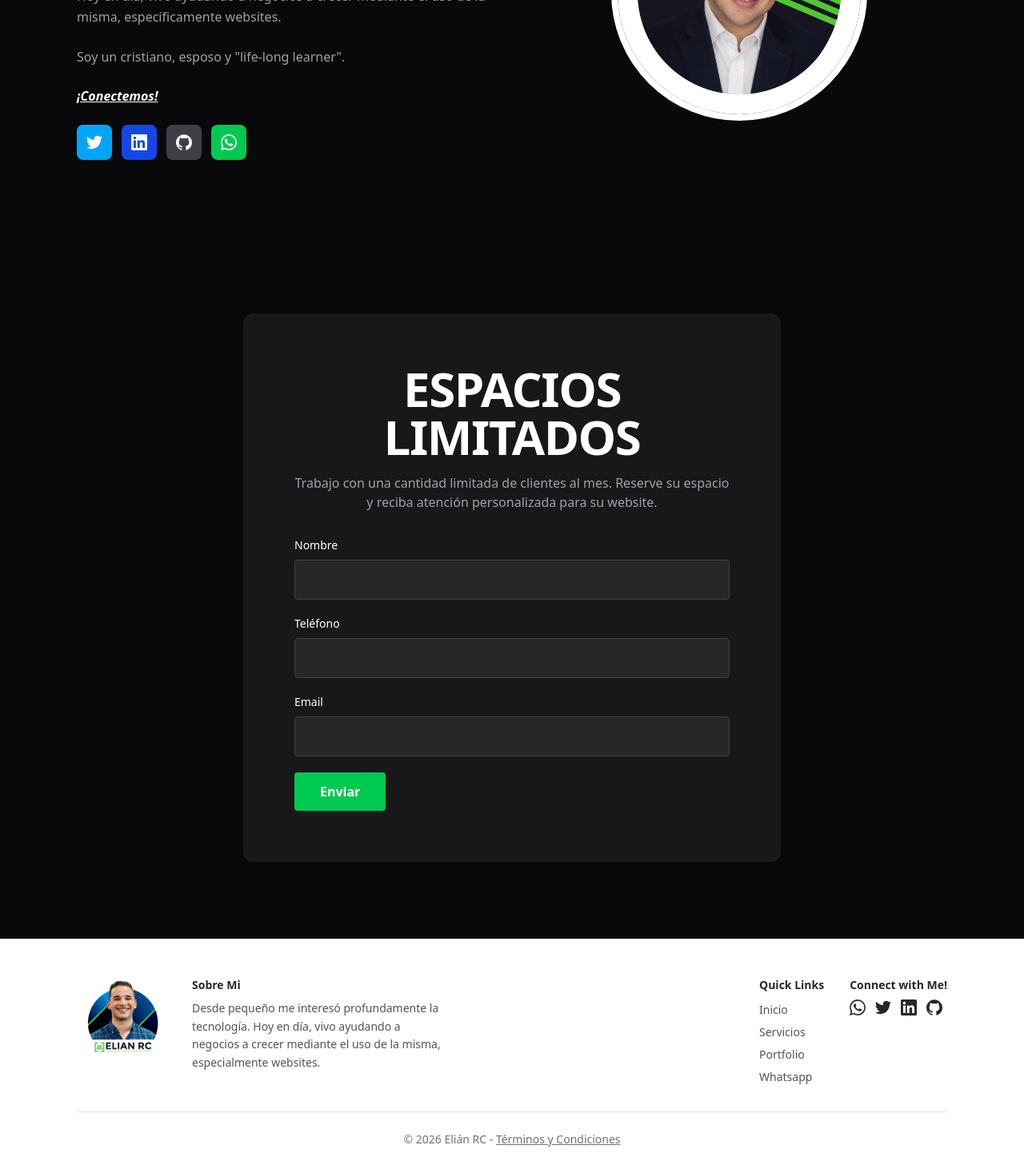
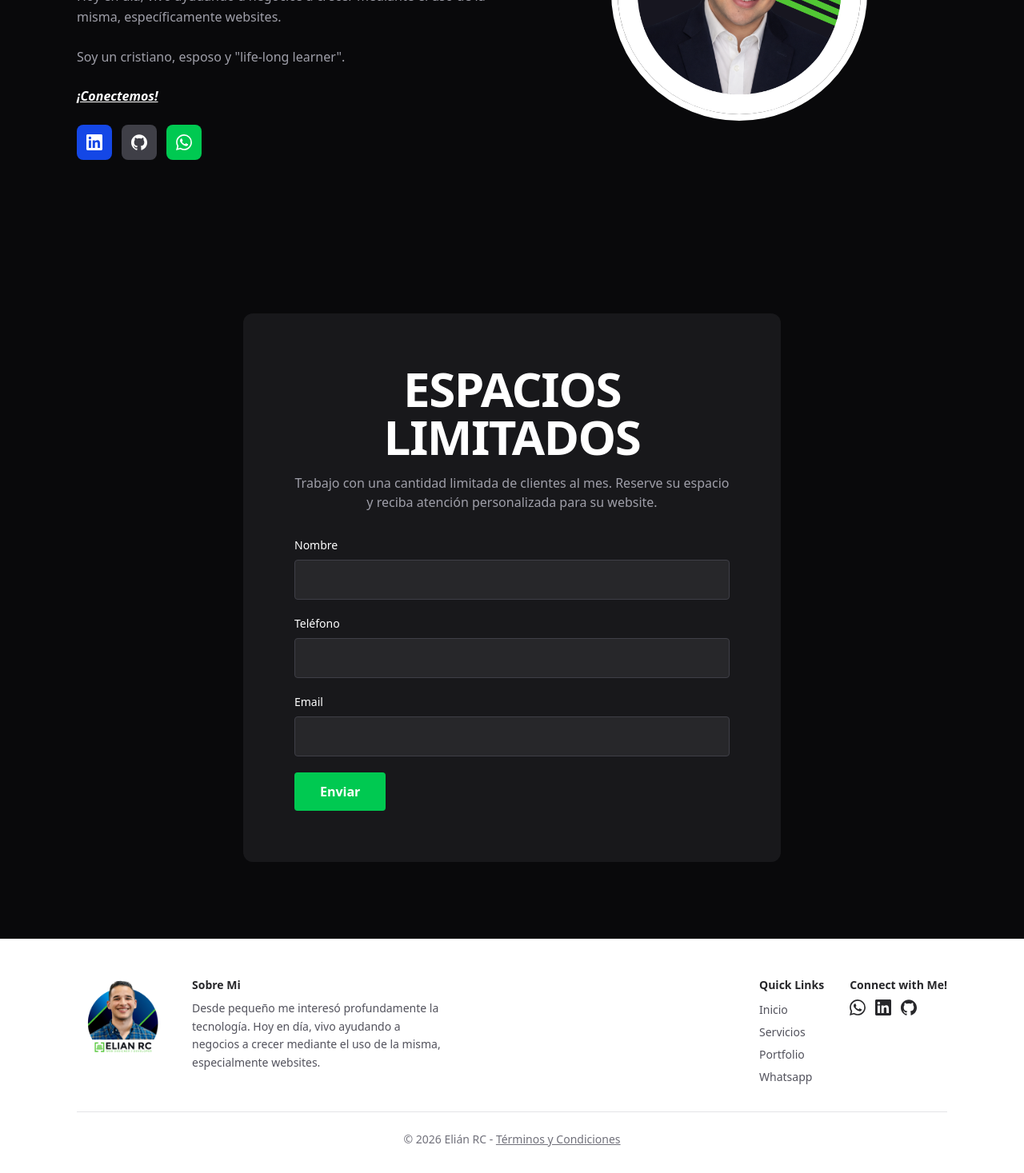
Before and after one commit to elianrc/elianrc.com, a Next.js app: page / in a window 1280 px wide. Shown: the part 3759-5226 px from the top of the page at 80% size. Built offline with nearby package versions, Linux system fonts and the light colour scheme.

Commit message:
fix: remove Twitter links from About and Footer

```diff
--- a/components/About.tsx
+++ b/components/About.tsx
@@ -61,11 +61,7 @@ export default function About() {
           </p>
           <p className="font-bold italic underline">{tr.connect}</p>
           <div className="flex gap-3">
-            <a href="https://twitter.com/elianrc" target="_blank" rel="noopener noreferrer"
-              className="w-11 h-11 rounded-lg bg-sky-500 flex items-center justify-center hover:bg-sky-400 transition-colors">
-              <TwitterIcon className="w-5 h-5 text-white" />
-            </a>
-            <a href={SOCIAL_LINKS.linkedin} target="_blank" rel="noopener noreferrer"
+<a href={SOCIAL_LINKS.linkedin} target="_blank" rel="noopener noreferrer"
               className="w-11 h-11 rounded-lg bg-blue-700 flex items-center justify-center hover:bg-blue-600 transition-colors">
               <LinkedInIcon className="w-5 h-5 text-white" />
             </a>
--- a/components/Footer.tsx
+++ b/components/Footer.tsx
@@ -73,11 +73,7 @@ export default function Footer() {
               className="text-zinc-800 hover:text-green-600 transition-colors">
               <WhatsAppIcon className="w-5 h-5" />
             </a>
-            <a href="https://twitter.com/elianrc" target="_blank" rel="noopener noreferrer"
-              className="text-zinc-800 hover:text-green-600 transition-colors">
-              <TwitterIcon className="w-5 h-5" />
-            </a>
-            <a href={SOCIAL_LINKS.linkedin} target="_blank" rel="noopener noreferrer"
+<a href={SOCIAL_LINKS.linkedin} target="_blank" rel="noopener noreferrer"
               className="text-zinc-800 hover:text-green-600 transition-colors">
               <LinkedInIcon className="w-5 h-5" />
             </a>
```
